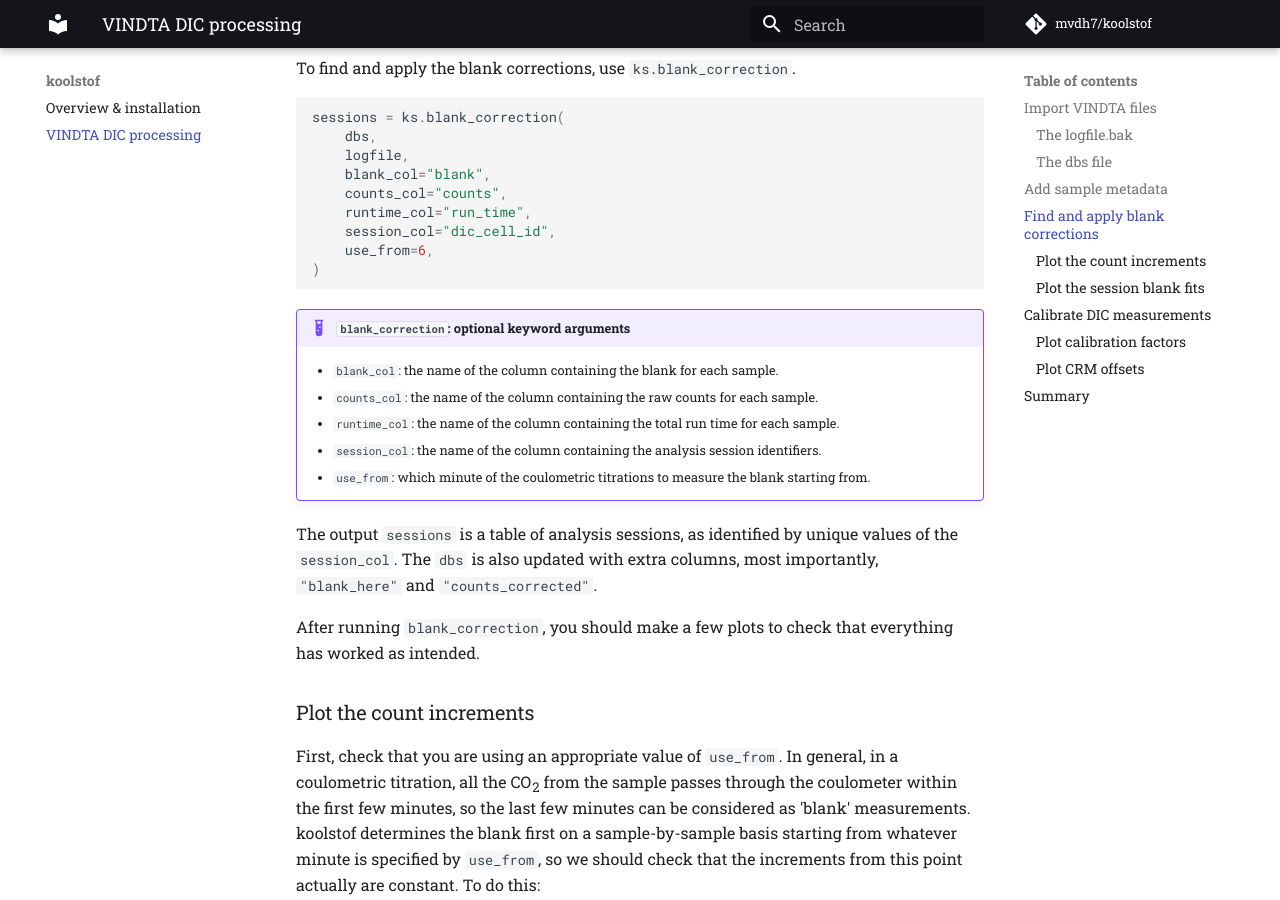
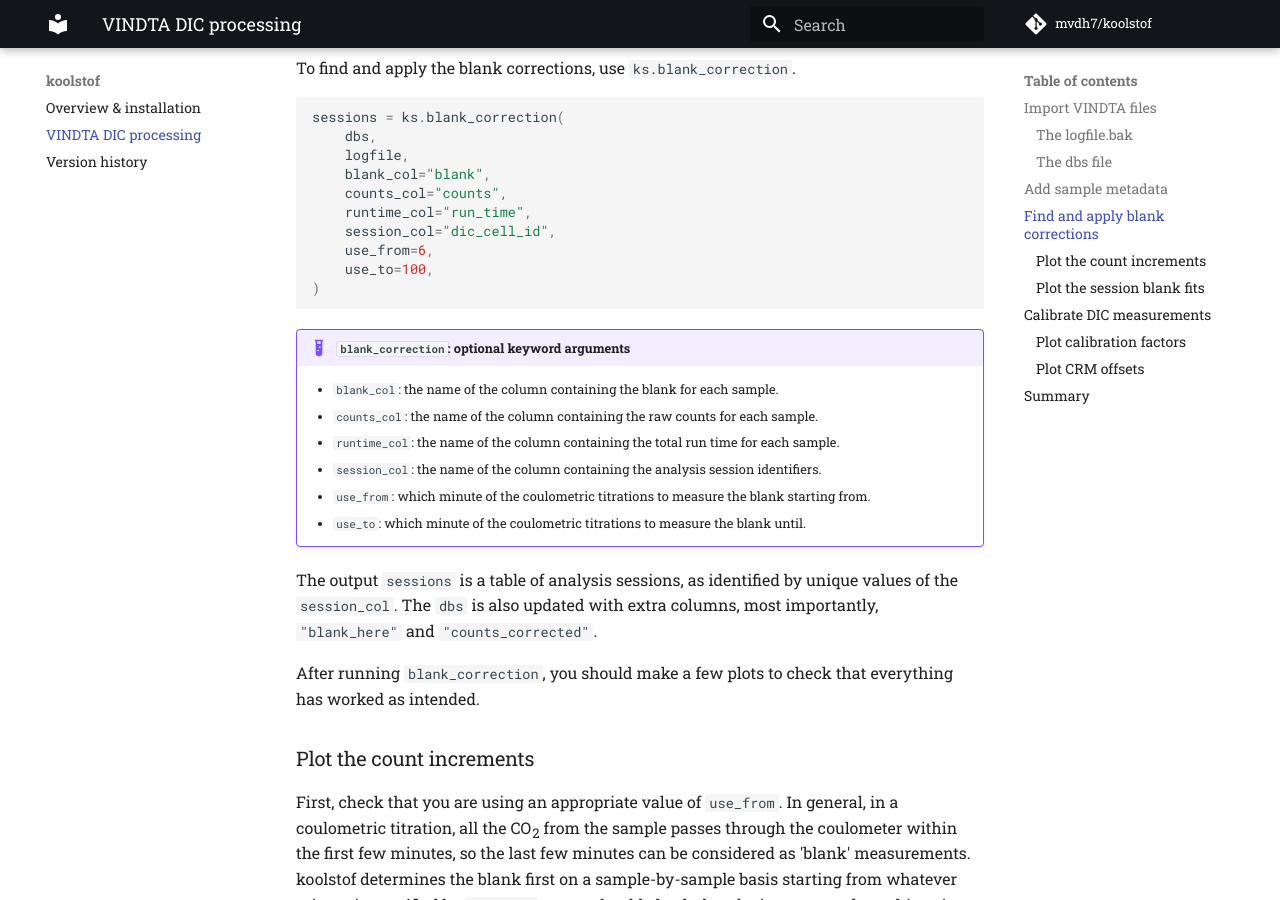
Before and after one commit to mvdh7/koolstof, an MkDocs documentation site: the page built from docs/vindta.md, in a window 1280 px wide and 900 px high, scrolled down 2165 px. Built offline with MkDocs 1.6.1 and Material for MkDocs 9.7.7, drawn with Linux system fonts in a browser that asks for light colours; comment, search, counter and statistics services are not loaded; some of the changed text lies outside the part shown.

Commit message:
Add version history

````diff
--- a/docs/vindta.md
+++ b/docs/vindta.md
@@ -22,7 +22,7 @@ logfile = ks.read_vindta_logfile("path/to/logfile.bak", methods="3C standard")
 
 !!! example "`read_vindta_logfile`: optional keyword arguments"
 
-    * `methods`: list of VINDTA method filenames used to run samples, excluding the `.mth` extensions
+    * `methods`: list of VINDTA method filenames used to run samples, excluding the `.mth` extensions.
 
 ### The dbs file
 
@@ -95,6 +95,7 @@ sessions = ks.blank_correction(
     runtime_col="run_time",
     session_col="dic_cell_id",
     use_from=6,
+    use_to=100,
 )
 ```
 
@@ -105,6 +106,7 @@ sessions = ks.blank_correction(
     * `runtime_col`: the name of the column containing the total run time for each sample.
     * `session_col`: the name of the column containing the analysis session identifiers.
     * `use_from`: which minute of the coulometric titrations to measure the blank starting from.
+    * `use_to`: which minute of the coulometric titrations to measure the blank until.
 
 The output `sessions` is a table of analysis sessions, as identified by unique values of the `session_col`.  The `dbs` is also updated with extra columns, most importantly, `"blank_here"` and `"counts_corrected"`.
 
--- a/mkdocs.yml
+++ b/mkdocs.yml
@@ -2,7 +2,7 @@ site_name: koolstof
 site_author: Matthew P. Humphreys
 site_description: Processing measurements of dissolved inorganic carbon
 site_url: https://koolstof.hseao3.group/
-copyright: Copyright &copy; 2020–2025  M. P. Humphreys  (GNU GPLv3)
+copyright: Copyright &copy; 2020–2025  M.P. Humphreys  (GNU GPLv3)
 
 repo_name: mvdh7/koolstof
 repo_url: https://github.com/mvdh7/koolstof
@@ -10,8 +10,7 @@ repo_url: https://github.com/mvdh7/koolstof
 nav:
   - Overview & installation: index.md
   - VINDTA DIC processing: vindta.md
-  # - Infrared DIC analysis: infrared.md
-  # - Spectrophotometric pH: spectro.md
+  - Version history: versions.md
 
 theme:
   name: material
````
Also changed, not shown: docs/versions.md (added, +9 -0 lines).
